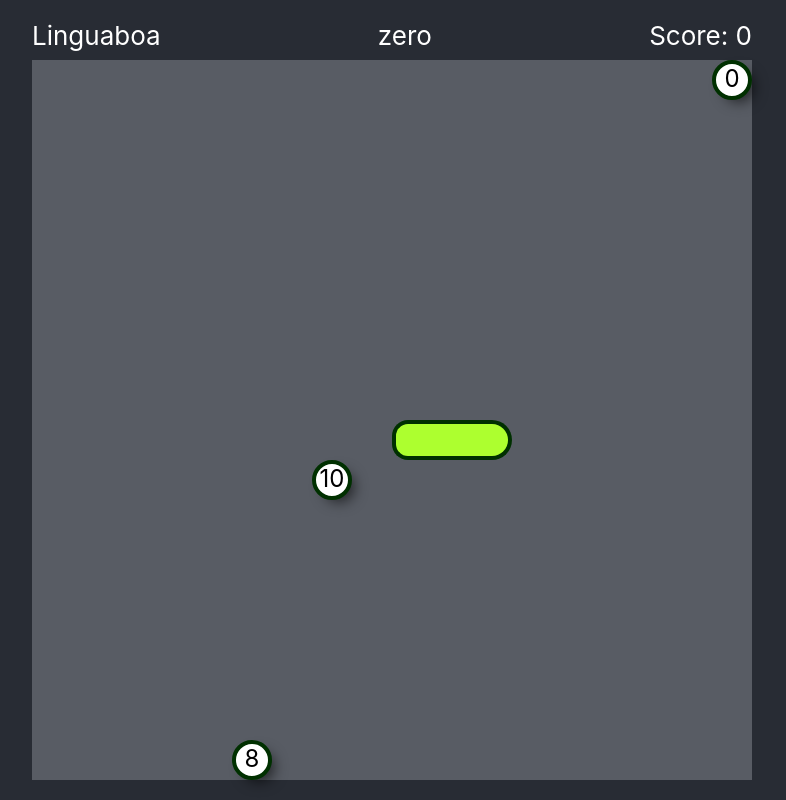
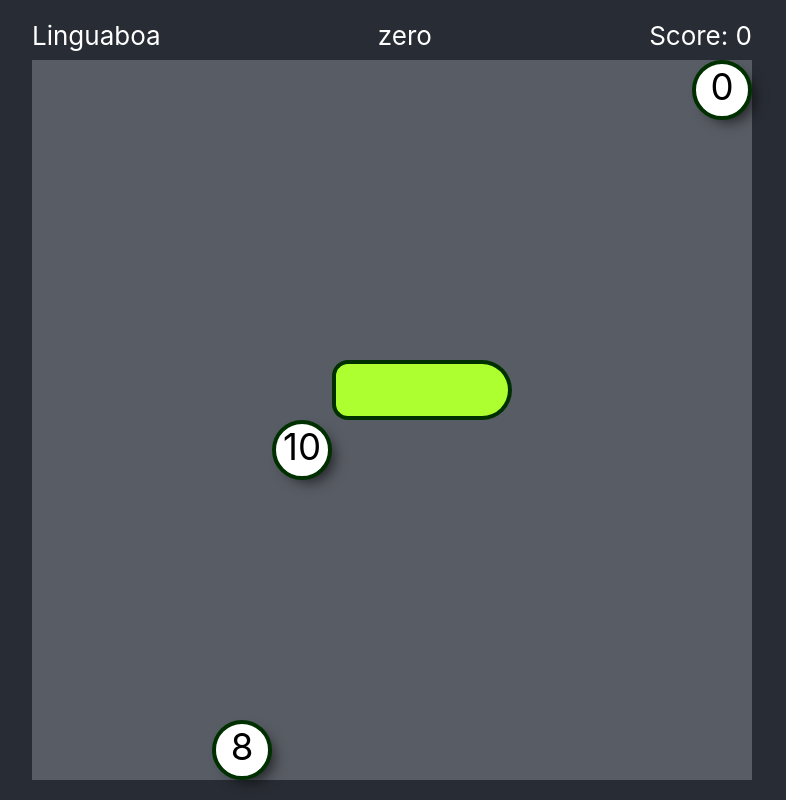
Before and after one commit to mankal111/LinguaBoa, a React (Create React App) app: page / in a window 1280 px wide. Both pictures are taken after a click on the input "Play". Shown: the whole page, without its empty margins (248-1034 px from the left). Built offline with nearby package versions, Linux system fonts and the light colour scheme.

Commit message:
created settings file

```diff
--- a/src/components/Game.css
+++ b/src/components/Game.css
@@ -2,10 +2,7 @@
   background-color: #585c64;
   width: 90vmin;
   height: 90vmin;
-  font-size: 3vmin;
   display: grid;
-  grid-template-rows: repeat(18, 1fr);
-  grid-template-columns: repeat(18, 1fr);
 }
 
 .header {
--- a/src/components/Game.js
+++ b/src/components/Game.js
@@ -3,11 +3,14 @@ import "./Game.css";
 import Snake from "./Snake.js"
 import Food from "./Food";
 import { words, symbols } from "../words";
+import { boardSize, scorePerFood } from "../gameSettings";
 
 export default class Game extends React.Component {
     constructor(props) {
         super(props);
-        const [x, y] = [4, 4];
+        // TODO remove x y, position should be defined in one place
+        let x, y;
+        x = y = Math.floor(boardSize/2);
         this.state = {
             foodList: [],
             snakePositions: [{x, y}, {x: x+1, y}, {x: x+2, y}],
@@ -62,8 +65,8 @@ export default class Game extends React.Component {
         for(let i = 0; i < 3; i++) {
             do {
                 newFood = {
-                    x: Math.floor(Math.random() * 18 + 1),
-                    y: Math.floor(Math.random() * 18 + 1),
+                    x: Math.floor(Math.random() * boardSize + 1),
+                    y: Math.floor(Math.random() * boardSize + 1),
                 }
                 positionIsOccupied = occupiedPositions.some(
                     part => part.x === newFood.x && part.y === newFood.y
@@ -86,7 +89,7 @@ export default class Game extends React.Component {
 
     eatFood() {
         const { score } = this.state;
-        this.setState({ foodList: [], score: score + 10 });
+        this.setState({ foodList: [], score: score + scorePerFood });
         this.generateFood();
     }
 
@@ -130,15 +133,23 @@ export default class Game extends React.Component {
                 <div className="practice-word">{practiceWord}</div>
                 <div className="score">{`Score: ${score}`}</div>
             </div>
-            <div className="board" onClick={this.clickControl}>
+            <div
+                className="board"
+                onClick={this.clickControl}
+                style={{
+                    gridTemplateRows: `repeat(${boardSize}, 1fr)`,
+                    gridTemplateColumns: `repeat(${boardSize}, 1fr)`,
+                    fontSize: `${55 / boardSize}vmin`
+                }}
+            >
                 <Snake
-                    x={10} y={10}
+                    x={Math.floor(boardSize/2)} y={Math.floor(boardSize/2)}
                     newSnakePartPositions={this.newSnakePartPositions}
                     foodList={foodList}
                     eat={this.eatFood}
                     die={exit}
-                    boardWidth={18}
-                    boardHeight={18}
+                    boardWidth={boardSize}
+                    boardHeight={boardSize}
                     directionVector={directionVector}
                 />
                 {foodList.map(
--- a/src/components/Snake.js
+++ b/src/components/Snake.js
@@ -1,6 +1,7 @@
 import React from "react";
 import PropTypes from "prop-types";
 import SnakePart from "./SnakePart.js";
+import { snakeInitialSize, snakeLengthIncrease } from "../gameSettings";
 
 export default class Snake extends React.Component {
     constructor(props) {
@@ -12,7 +13,7 @@ export default class Snake extends React.Component {
                 {x: x+1, y},
                 {x: x+2, y}
             ],
-            length: 3,
+            length: snakeInitialSize,
             exit: false,
         }
         this.update = this.update.bind(this);
@@ -102,7 +103,7 @@ export default class Snake extends React.Component {
     eat(foodIndex) {
         // To avoid extra variables we define the first element as the correct element
         if (foodIndex !== 0) this.die();
-        this.setState({length: this.state.length + 2});
+        this.setState({length: this.state.length + snakeLengthIncrease});
         this.props.eat(foodIndex);
     }
 
--- /dev/null
+++ b/src/gameSettings.js
@@ -0,0 +1,4 @@
+export const boardSize = 12;
+export const snakeInitialSize = 3;
+export const snakeLengthIncrease = 3;
+export const scorePerFood = 10;
```
